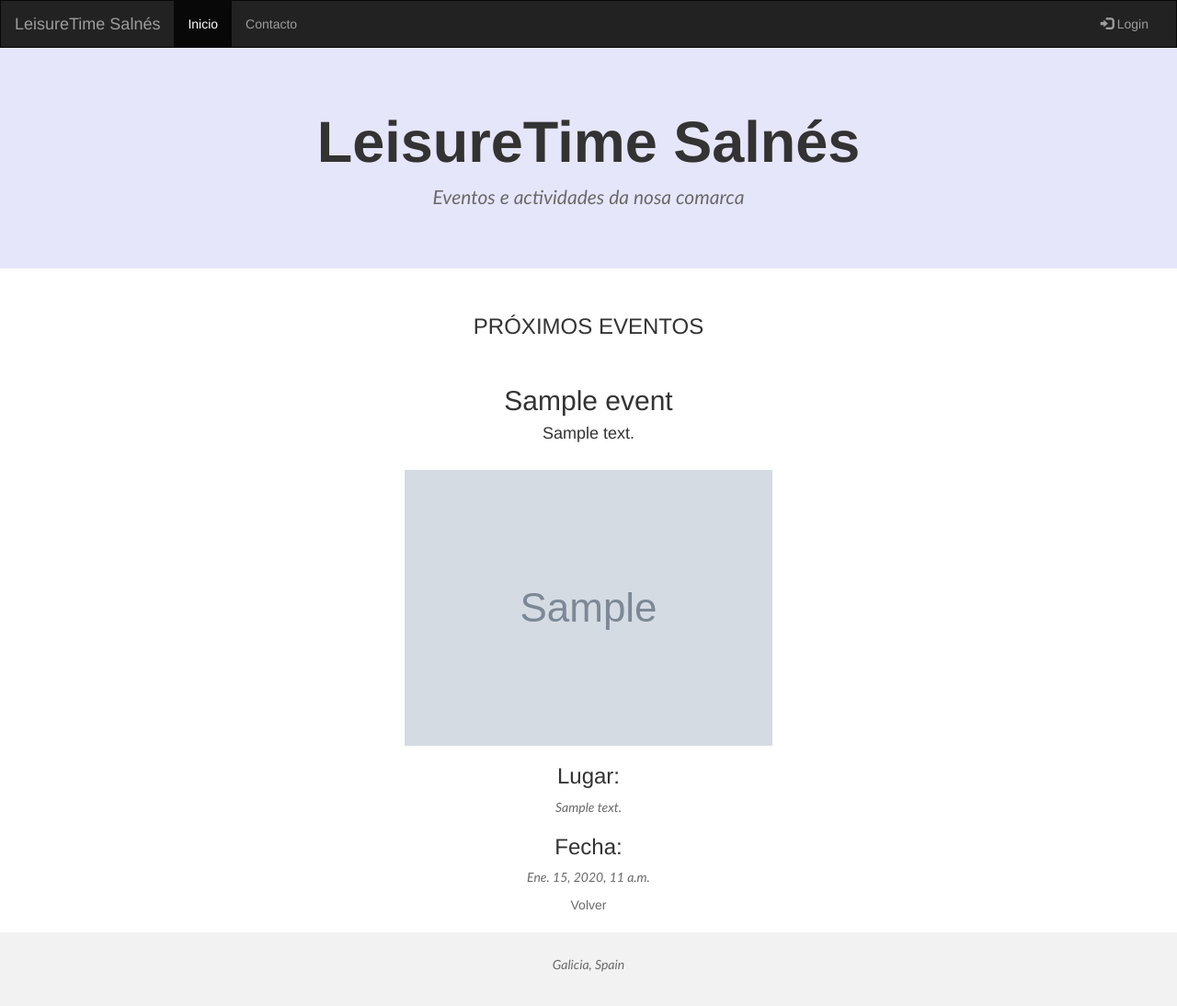
After one commit to araceli24/LeisureTime, a Django app: page /event/1/ in a window 1280 px wide. The commit adds this page. Shown: the whole page at 92% size. Run offline with Django 3.2, Linux system fonts and the light colour scheme; tables that the repository leaves empty hold one stand-in row (values such as "Sample post"); grey boxes marked "Sample" are stand-in pictures; some libraries are stand-ins or nearby versions.

Commit message:
Add models

```diff
--- a/core/models.py
+++ b/core/models.py
@@ -4,16 +4,13 @@ from versatileimagefield.fields import VersatileImageField
 
 # Create your models here.
 
-
-
-
 class Place(models.Model):
 
-    # COUNCIL_CHOICES = (
-    #     ('MEAÑO', 'Meaño'),
-    #     ('SANXENXO', 'Sanxenxo'),
-    #     ('CAMBADOS', 'Cambados'),
-    # )
+    COUNCIL_CHOICES = (
+        ('MEAÑO', 'Meaño'),
+        ('SANXENXO', 'Sanxenxo'),
+        ('CAMBADOS', 'Cambados'),
+    )
 
 
     # DISTRICT_CHOICES = (
@@ -39,13 +36,33 @@ class Place(models.Model):
     #     ('COBAS', 'Cobas'),
     # )
 
-    # council = models.TextField('Concello', choices= COUNCIL_CHOICES ,null=False, blank=False)
-    # district = models.TextField('Districto', choices= DISTRICT_CHOICES,null=False, blank=False)
+    council = models.TextField('Concello', choices= COUNCIL_CHOICES ,default='MEAÑO' ,null=False, blank=False)
+    # district = models.TextField('Districto', choices= DISTRICT_CHOICES, default='MEAÑO', null=False, blank=False)
     name = models.CharField('Localidad', max_length=100)
-    address = models.CharField('Dirección', max_length=100)
+    address = models.CharField('Dirección', max_length=250)
 
     def __str__(self):
         return self.address
+
+
+
+# class Category(models.Model):
+
+#     KIND_CHOICES = (
+#             ('DEPORTIVO', 'Deportivo'),
+#             ('MÚSICAL', 'Músical'),
+#             ('CULTURAL', 'Cultural'),
+#             ('OTRO', 'Otro'),
+#         )
+
+#     kind = models.TextField('Tipo', choices= KIND_CHOICES , default='CULTURAL',null=False, blank=False)
+
+# class Organism(models.Model):
+#     name = models.CharField('Nombre', null=True, blank=True, max_length=100)
+#     owner = models.CharField('Propietario', null=True, blank=True, max_length=100)
+
+#     def __str__(self):
+#         return self.name
 
 class Event(models.Model):
 
@@ -54,7 +71,13 @@ class Event(models.Model):
     title = models.CharField(max_length=100)
     description = models.TextField()
     place =  models.ForeignKey(Place, on_delete=models.CASCADE)
-    image = VersatileImageField('Image', upload_to='images/' ,null=True, blank=True)
+    # category =  models.ForeignKey(Category, on_delete=models.CASCADE)
+    # organism =  models.CharField(max_length=100)
+    # price = models.DecimalField('Precio', max_digits=6, decimal_places=2, null=True, default=None, blank=True)
+    image = VersatileImageField('Imagen', upload_to='images/' ,null=True, blank=True)
+
+    class Meta:
+        ordering = ["date"]
 
     def __str__(self):
         return self.title
--- a/core/templates/base.html
+++ b/core/templates/core/base.html
@@ -1,4 +1,5 @@
-<!DOCTYPE html>
+{% load staticfiles %}
+
 <html lang="en">
 <head>
   <title>LEISURE TIME</title>
@@ -19,6 +20,21 @@
       background-color: #f2f2f2;
       padding: 25px;
     }
+    .jumbotron{
+
+      background-color:lavender ;
+
+
+    }
+    a{
+    color: dimgray;
+  }
+  p{
+    color:dimgray;
+    font-family:'Gill Sans', 'Gill Sans MT', Calibri, 'Trebuchet MS', sans-serif;
+    font-style: italic;
+
+  }
   </style>
 </head>
 <body>
@@ -36,7 +52,6 @@
     <div class="collapse navbar-collapse" id="myNavbar">
       <ul class="nav navbar-nav">
         <li class="active"><a href="#">Inicio</a></li>
-        <li><a href="#">Sobre mi</a></li>
         <li><a href="#">Contacto</a></li>
       </ul>
       <ul class="nav navbar-nav navbar-right">
@@ -48,56 +63,45 @@
 
 <div class="jumbotron">
   <div class="container text-center">
-    <h1>LeisureTime Salnés</h1>
-    <p>EVENTOS E ACTIVIDADES DA NOSA COMARCA</p>
+    <h1><b>LeisureTime Salnés</b></h1>
+    <p>Eventos e actividades da nosa comarca</p>
+
   </div>
+
 </div>
 
-<div class="container-fluid bg-3 text-center">
+<div class="container-fluid  text-center">
   <h3>PRÓXIMOS EVENTOS</h3><br>
-  <div class="row">
-    <div class="col-sm-3">
-      <p>Some text..</p>
-      <img src="https://placehold.it/150x80?text=IMAGE" class="img-responsive" style="width:100%" alt="Image">
-    </div>
-    <div class="col-sm-3">
-      <p>Some text..</p>
-      <img src="https://placehold.it/150x80?text=IMAGE" class="img-responsive" style="width:100%" alt="Image">
-    </div>
-    <div class="col-sm-3">
-      <p>Some text..</p>
-      <img src="https://placehold.it/150x80?text=IMAGE" class="img-responsive" style="width:100%" alt="Image">
-    </div>
-    <div class="col-sm-3">
-      <p>Some text..</p>
-      <img src="https://placehold.it/150x80?text=IMAGE" class="img-responsive" style="width:100%" alt="Image">
-    </div>
-  </div>
+
+
+      <div class=" content container">
+
+        {% block content %} {% endblock %}
+
+      </div>
+
+
 </div><br>
 
-<div class="container-fluid bg-3 text-center">
-  <div class="row">
-    <div class="col-sm-3">
-      <p>Some text..</p>
-      <img src="https://placehold.it/150x80?text=IMAGE" class="img-responsive" style="width:100%" alt="Image">
-    </div>
-    <div class="col-sm-3">
-      <p>Some text..</p>
-      <img src="https://placehold.it/150x80?text=IMAGE" class="img-responsive" style="width:100%" alt="Image">
-    </div>
-    <div class="col-sm-3">
-      <p>Some text..</p>
-      <img src="https://placehold.it/150x80?text=IMAGE" class="img-responsive" style="width:100%" alt="Image">
-    </div>
-    <div class="col-sm-3">
-      <p>Some text..</p>
-      <img src="https://placehold.it/150x80?text=IMAGE" class="img-responsive" style="width:100%" alt="Image">
-    </div>
-  </div>
+{% for event in events %}
+<div class="container-fluid  text-center ">
+
+    <div class="row">
+
+
+
+      <a href="{% url 'event_detail' pk=event.pk  %}"><h4><b>{{ event.title }}</b></h4></a>
+      <p>{{ event.image }}</p>
+
+            <img src="https://placehold.it/150x80?text=IMAGE" class="img-center" style="width:70%" alt="Image">
+
+            <h5>{{ event.date }}</h5>
+
+          </div>
 </div><br><br>
-
+{% endfor %}
 <footer class="container-fluid text-center">
-  <p>Footer Text</p>
+  <p>Galicia, Spain</p>
 </footer>
 
 </body>
--- /dev/null
+++ b/core/templates/core/event_detail.html
@@ -0,0 +1,18 @@
+{% extends 'core/base.html' %}
+{% block content %}
+
+<h2>{{ event.title }}</h2>
+<h4>{{ event.description|linebreaksbr }}</h4>
+<br>
+
+{% if event.image %}
+<img src="{{ event.image }}" />
+{% endif %}
+<h3>Lugar:</h3>
+<p>{{ event.place }}</p>
+<h3>Fecha:</h3>
+<p>{{ event.date }}</p>
+
+<a id="Volver" href="/">Volver</a>
+
+{% endblock %}
--- a/core/urls.py
+++ b/core/urls.py
@@ -3,4 +3,5 @@ from . import views
 
 urlpatterns = [
     url(r'^$', views.event_list, name='event_list'),
+    url(r'^event/(?P<pk>\d+)/$', views.EventDetail.as_view(), name='event_detail'),
 ]
--- a/core/views.py
+++ b/core/views.py
@@ -1,6 +1,46 @@
 from django.shortcuts import render
+from django.contrib.auth.models import User
+from .forms import EventForm
+from .models import Event, Place
+from django.views.generic import DetailView
+# from django.template.loader import render_to_string
+# from django.views.generic import TemplateView
+# from django.shortcuts import redirect
+# from app.form import ContactForm
 
 # Create your views here.
 
 def event_list(request):
-        return render(request, 'core/event_list.html', {})
+        events = Event.objects.all()
+        places = Place.objects.all()
+
+        return render(request, "core/event_list.html", {'events': events, 'places': places })
+
+class EventDetail(DetailView):
+
+    template_name = "core/event_detail.html"
+    model = Event
+
+# class HomeView(TemplateView):
+#         template_name = 'home.html'
+
+#         def get_context_data(self, **kwargs):
+#                 context = super().get_context_data(**kwargs)
+#                 context['contact_form'] = ContactForm()
+
+#                 return context
+
+#         def post(self, request, *args, **kwargs):
+#                 name = request.POST.get('name')
+#                 email = request.POST.get('email')
+#                 message = request.POST.get('message')
+
+#                 body = render_to_string(
+#                         'email_content.html',{
+#                                 'name': name,
+#                                 'email': email,
+#                                 'message': message,
+#                         },
+#                 )
+
+#                 return redirect ('home')
--- a/webapp/urls.py
+++ b/webapp/urls.py
@@ -21,5 +21,5 @@ from django.urls import path
 urlpatterns = [
     path('admin/', admin.site.urls),
     #path('accounts/', include('django.contrib.auth.urls')),
-    #path('', include('core.urls')),
+    path('', include('core.urls')),
 ]
```
Also changed, not shown: core/admin.py (+16 -4 lines), core/forms.py (added, +17 -0 lines), core/templates/core/email_content.html (added, +17 -0 lines), core/templates/core/event_list.html (added, +13 -0 lines), core/templates/forms/timeselect.html (added, +10 -0 lines), core/migrations/0001_initial.py, core/migrations/0002_place_council.py (added), core/templates/event_list.html (deleted).
